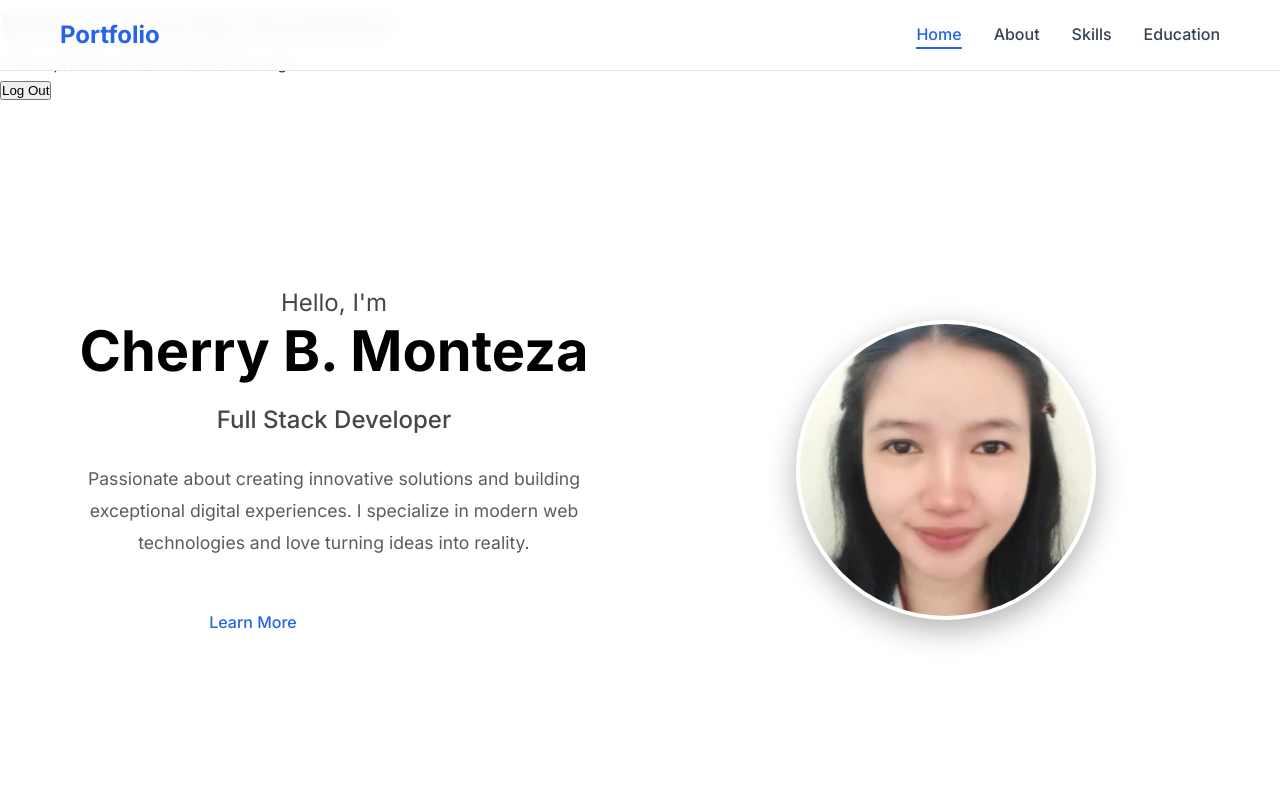
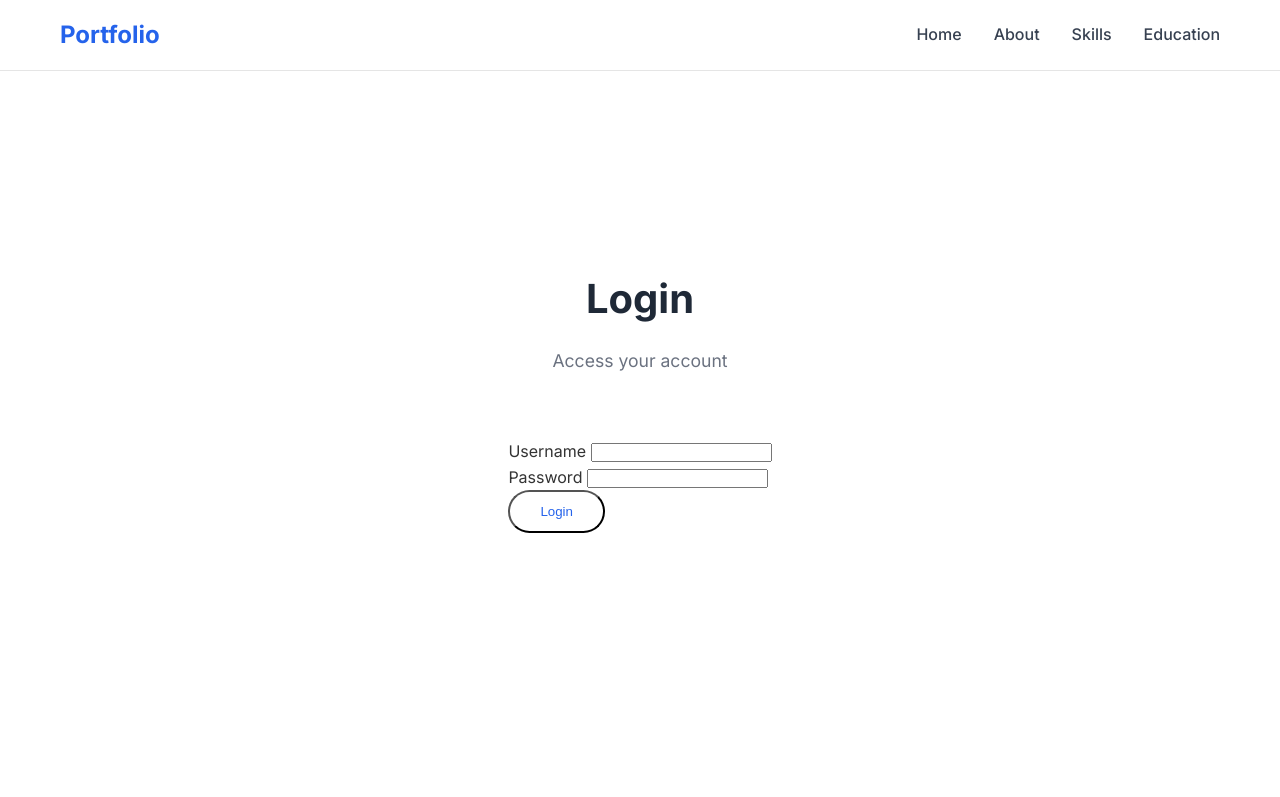
Before and after one commit to cbmonteza/Portfolio, a plain HTML site: page index.html in a window 1280 px wide. Shown: the top 797 px of the page. Drawn offline with Linux system fonts and the light colour scheme.

Commit message:
Update index.html

```diff
--- a/index.html
+++ b/index.html
@@ -9,6 +9,29 @@
     <link href="https://fonts.googleapis.com/css2?family=Inter:wght@300;400;500;600;700&display=swap" rel="stylesheet">
 </head>
 <body>
+      <!-- Login Section -->
+    <section id="login" class="section login-section">
+        <div class="container">
+            <div class="section-header">
+                <h2 class="section-title">Login</h2>
+                <p class="section-subtitle">Access your account</p>
+            </div>
+            <div class="login-content">
+                <form id="login-form" class="login-form">
+                    <div class="form-group">
+                        <label for="username">Username</label>
+                        <input type="text" id="username" name="username" required>
+                    </div>
+                    <div class="form-group">
+                        <label for="password">Password</label>
+                        <input type="password" id="password" name="password" required>
+                    </div>
+                    <button type="submit" class="btn btn-primary">Login</button>
+                </form>
+            </div>
+        </div>
+    </section>
+
  <!-- Portfolio Page -->
   <div id="portfolio" style="display:none;">
     <h1>Welcome to My Portfolio!</h1>
```
